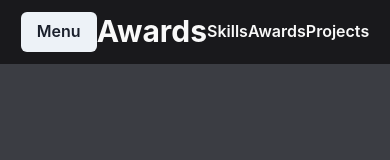
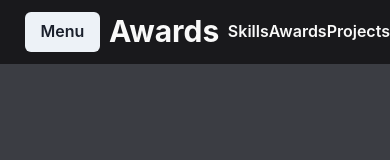
Before and after one commit to daveclinton/chakra-ui-navbars, a React (Create React App) app: page / in a window 390 px wide. Shown: the top 160 px of the page. Built offline with nearby package versions, Linux system fonts and the light colour scheme.

Commit message:
Feat: Add style fo rmobile

```diff
--- a/src/components/Navbar.tsx
+++ b/src/components/Navbar.tsx
@@ -10,12 +10,13 @@ const Navbar: React.FC = () => {
       top={0}
       left={0}
       alignItems="center"
-      justifyContent="center"
+      justifyContent={{ base: "space-between", lg: "center" }}
       width="100%"
       height="64px"
       bg="#19191c"
       color="#f9f9f9"
       boxSizing="border-box"
+      p={{ base: "0 0 0 16px", lg: "auto" }}
     >
       <Box as="span"></Box>
       <Button>
```
